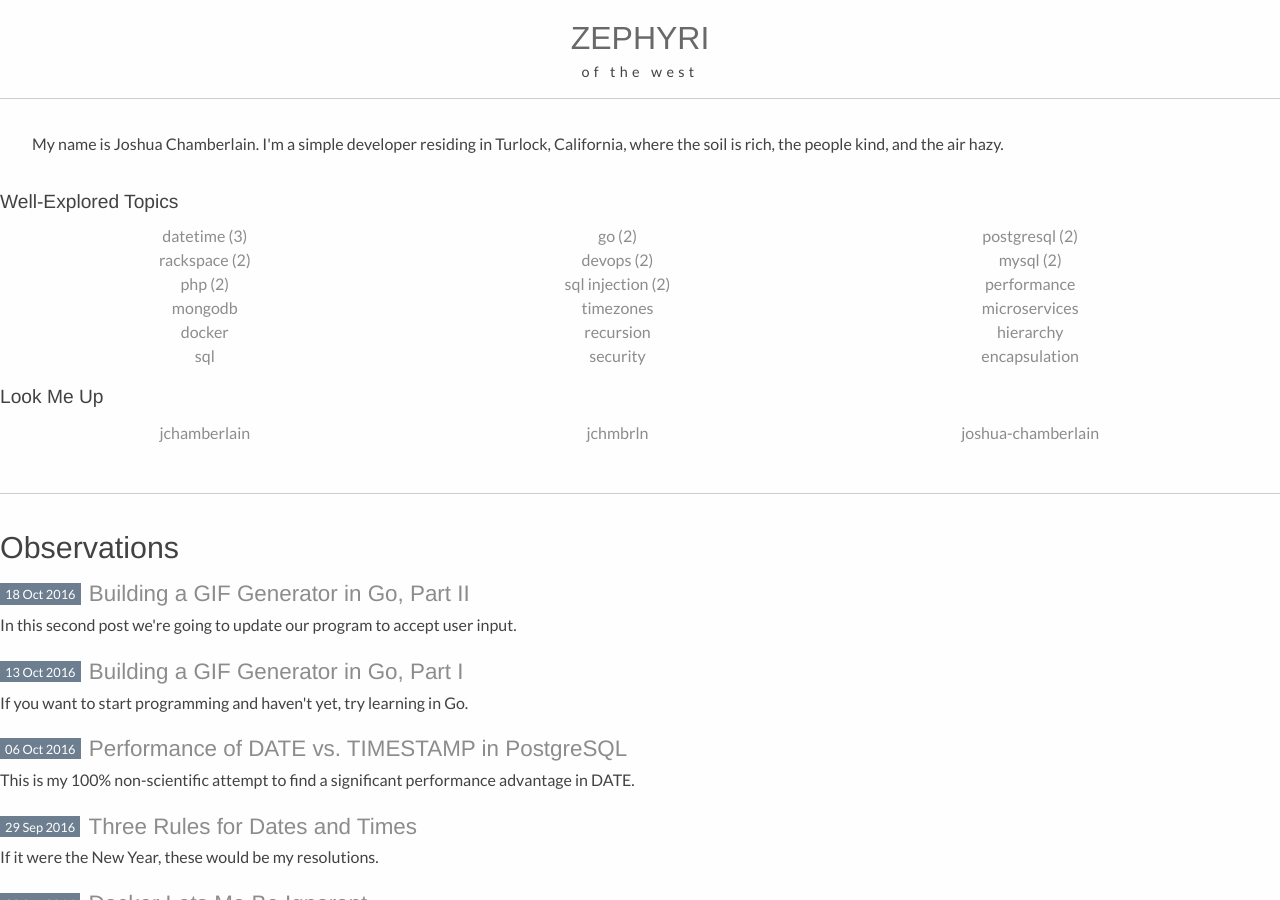
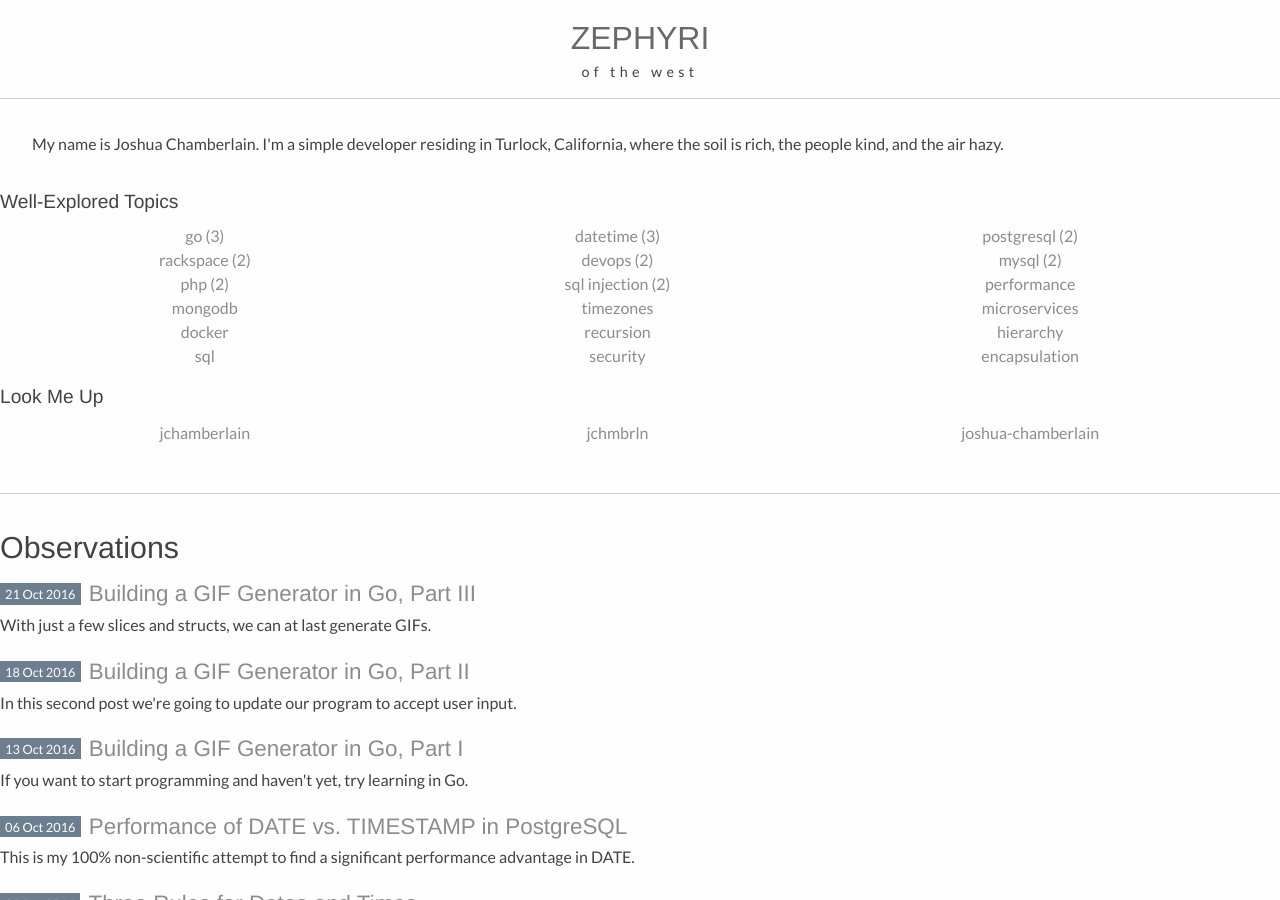
Before and after one commit to jchamberlain/jchamberlain.github.io, a Jekyll site: the page built from index.html, in a window 1280 px wide and 900 px high. Built offline with Jekyll 4.4.1, drawn with Linux system fonts in a browser that asks for light colours; nearby versions of some CDN libraries; a style sheet for code colours, icons or effects is not loaded; some of the changed lines change nothing that is shown.

Commit message:
Building a gif generator in Go part 3

````diff
--- a/_posts/2016-10-18-building-a-gif-generator-in-go-part-2.md
+++ b/_posts/2016-10-18-building-a-gif-generator-in-go-part-2.md
@@ -208,3 +208,7 @@
 ```
 
 Compile it with `go install`, and then try out the different options. For practice, add a few more `fmt.Println()` calls to display the user input, or add a few more arguments to accept. In the next lesson we'll do something with all these settings!
+
+<section class="callout secondary">
+  <p>Ready to keep going? Finish your GIF generator in <a href="/2016/building-a-gif-generator-in-go-part-3/">Part III</a>.</p>
+</section>
--- /dev/null
+++ b/_posts/2016-10-21-building-a-gif-generator-in-go-part-3.md
@@ -0,0 +1,351 @@
+---
+layout: post
+title:  Building a GIF Generator in Go, Part III
+date:   2016-10-21
+tags: [go]
+category: tutorials
+excerpt: With just a few slices and structs, we can at last generate GIFs.
+---
+
+<section class="callout secondary">
+  <p>This is the third installment of an introduction to programming with Go. To get up and running quickly, start with <a href="/2016/building-a-gif-generator-in-go-part-1">Part I</a>.</p>
+</section>
+
+In [Part II](/2016/building-a-gif-generator-in-go-part-2) we learned how to use variables and updated our program to parse command-line flags. This third post is where we finally get to the fun part: generating a GIF! Let's begin by discussing some more advanced (non-scalar) variables types.
+
+## Non-scalar variables
+
+### Arrays
+An array is a variable holding multiple values of the same type. It has a fixed size and each element in the array is given an index starting at zero. For example, the following code declares an array of 5 integers:
+```go
+var things [5]int
+// indexes will be 0,1,2,3,4
+```
+
+Go automatically initializes each element to its "zero value", so `things` is a list of 5 zeroes. Each element is accessible via its index both for getting and setting:
+```go
+fmt.Println(things[0]) // prints "0", the value of the first element
+things[0] = 20 // assigns the value 20 to the first element
+fmt.Println(things[0]) // prints "20"
+```
+
+To set all the values at once, write the type followed by comma-separated values inside curly braces:
+```go
+things = [5]int{2,4,6,8,10}
+```
+
+Go also comes with a built-in function `len()` for getting the length of an array (or slice):
+```go
+fmt.Println(len(things)) // prints 5
+```
+
+<section class="callout secondary">
+  <p><strong>Problem:</strong> What if you need to add a 6th integer to our <code>things</code> array? Sorry, the size you give an array at declaration time is the size it's stuck with forever. Your only option for increasing the size of your array is to create a new, bigger array and then copy the values from the old array into it.</p>
+</section>
+
+### Slices
+Arrays are foundational for programming in any language, but in Go you rarely interact with them directly. You're more likely to use the handy-dandy "slice". A slice in Go is basically a wrapper around an array to make working with lists of data more convenient.
+
+As noted above, arrays never change size. Slices, however, do, and it's a neat little trick. Slices show you only part of the underlying array (hence the name "slice"), so that it *appears* to be a shorter array. Each time you add an element to a slice, Go checks whether there's enough space in the slice's underlying array. If there is, your new value is put in the array's next unused slot; if there isn't, a bigger array is created to replace the first one and your value put into it. Either way, the slice is lengthened so that you "see" more of the array. Voilà.
+
+If you don't quite get that, don't worry. Slices will make more sense as you use them.
+
+Slices are declared with square brackets like an array, but without a size.
+```go
+var someSlice []int
+```
+<section class="callout secondary">
+  <p><strong>Warning:</strong> Unlike arrays, slices aren't ready to use at declaration time. A variable of type slice doesn't automatically contain an actual slice. You have to assign one to it.</p>
+</section>
+
+There are two ways to create the actual slice that goes into a slice variable: using curly braces (as with array) or `make()`.
+```go
+var someSlice []int
+// Implicitly create a slice of length 3 with the given values.
+someSlice = []int{1,2,3}
+// Explicitly create a slice of length 3 with an underlying array of length 5.
+// The last two elements in the underlying array will be hidden until needed.
+someSlice = make([]int, 3, 5)
+```
+
+As with an array, you can access a slice's elements by index. The cool thing about slices is that you can add additional elements using the `append()` function. `append()` takes the slice as the first argument and the value you want added as the second argument.
+```go
+var slice []int = []int{1,2,3}
+fmt.Println(len(slice)) // prints "3"
+slice = append(slice, 25)
+fmt.Println(len(slice)) // prints "4"
+fmt.Println(slice[3]) // prints "25"
+```
+Notice how we wrote `slice = append(slice, 25)`. The `append()` function doesn't modify the slice but instead returns a new one, so always remember to reassign the result.
+
+### Maps
+Arrays and slices are great for some types of lists, but not others. Let's say you want to record your friends' birthdays. You could just write an array of their birthdays, but then you wouldn't know which birthday belonged to which friend. For these scenarios, Go gives us `map`.
+
+Maps are like arrays/slices in that they hold multiple values, but instead of indexing by ordered numeric keys you get to choose whatever keys you want. For our example, you could use your friends' names as keys.
+
+To declare a map, write "map", the key type in square brackets, then the value type. As with slices, you must also create and assign the actual map to the variable before use. Here's our example:
+```go
+// Declare and assign a map with string keys and string values.
+// As with slices, we could use make() instead of {}.
+var birthdays map[string]string = map[string]string{}
+// Add some birthdays to our map.
+birthdays["joe"] = "9/30/1993"
+birthdays["michele"] = "4/1/1998"
+```
+
+### Structs
+The most flexible variable type in Go is `struct`. In fact, structs are most often used when *defining your own types*–that's how flexible they are. You've probably noticed by now that every variable we've defined, even slices and maps, can hold only a single type of variable. Even if it can hold lots of values, and even if you can name them what you want, they still all have to be of the same type. A struct is a special type able to hold whatever values you want with whatever names you want.
+
+We won't dwell long on structs here because we only interact with them a little in our program. But glance over this example of their use:
+```go
+type Person struct {
+    Name string
+    Age int
+    Height float32
+}
+
+var somebody Person = Person{Name: "Bob", Age: 55, Height: 5.9}
+fmt.Println(somebody.Name) // Prints "Bob"
+somebody.Name = "Alyssa"
+fmt.Println(somebody.Name) // Prints "Alyssa"
+```
+
+Notice how we access properties on our struct variable `somebody`: variable name, dot, property name.
+
+## Continuing our program
+
+Now that you know all the main types in Go, we can continue with our GIF generator.
+
+### Getting the files
+If you recall, our GIF generator knows the path from which to fetch images for our GIF, so the next thing to do is get those images.
+
+Import the `io/ioutil` and `os` packages. The first contains <a href="https://golang.org/pkg/io/ioutil/" target="_blank">a bunch of handy helpers</a> for input/output; the second gives us <a href="https://golang.org/pkg/os/" target="_blank">some platform-independent operating system tools</a>.
+```go
+import (
+    "flag"
+    "fmt"
+    "io/ioutil"
+    "os"
+)
+```
+
+`ioutil` comes with a function `ReadDir()` which–you guessed it–reads the contents of a directory. At the bottom of our `main()` function, let's look in `path` for the images we're going to load:
+```go
+func main() {
+    // ...
+
+    // fmt.Println("This will be a GIF generator!")
+    var files []os.FileInfo
+    var err error
+    files, err = ioutil.ReadDir(path)
+    if err != nil {
+        fmt.Println(err)
+        return
+    }
+}
+```
+
+First we declare our variables, most importantly `files`, which is a slice (not array) of <a href="https://golang.org/pkg/os/#FileInfo" target="_blank">`os.FileInfo`</a> structs. Then we assign the results of `ioutil.ReadDir()` to our variables, and encounter two new concepts: multiple returns and error handling.
+
+**Multiple returns:** Notice how we got both `files` and `err` from `ioutil.ReadDir()`? Functions in Go may return multiple values separated by commas, i.e., `return thing1, thing2`. When a function does this, the caller *must* receive multiple values. If you really want to ignore a returned value, put `_` (underscore) instead of a variable name in the correct place. For example, we could have ignored the error by writing `files, _ = ioutil.ReadDir(path)`. That's bad. Don't ignore errors.
+
+**Error handling:** It's common practice to make a function's last return value be a variable of type `error`. If no error occurred, that variable will be `nil`, which basically means it doesn't hold anything. We've done the most simple form of error handling: if it's not `nil`, print the error and then exit the function.
+
+
+### Refactoring and short variable declaration
+Look back at the last example. Notice how it's getting a little crowded? As your program gets bigger, you should regularly take time to clean it up before the mess gets out of hand. Such cleanup is commonly called "refactoring". Let's do our first refactoring by making our variable declarations shorter.
+
+Up till now we've been explicitly declaring our variables with their types and separately initializing them with values, even if that means writing out the type twice. For example:
+```go
+var someSlice []int = []int{1,2,3}
+```
+
+That's tedious. Go gives us a special operator `:=` that implicitly declares the variable using the type of the value you provide. The previous example becomes:
+```go
+someSlice := []int{1,2,3}
+```
+
+It's still clear that we're making a slice of ints, but we only had to write it once. That's a win.
+
+<section class="callout secondary">
+  <p>The short declaration operator <code>:=</code> is still declaring the variable, and thus just like <code>var</code> can only be used once for a given variable name. Using <code>:=</code> on a variable that already exists will throw an error.</p>
+</section>
+
+If we use `:=`, we won't have to explicitly declare `files` and `err`. Instead, they'll be declared to use whatever types `ioutil.ReadDir()` returns, like so:
+```go
+func main() {
+    // ...
+
+    // fmt.Println("This will be a GIF generator!")
+    files, err := ioutil.ReadDir(path)
+    if err != nil {
+        fmt.Println(err)
+        return
+    }
+}
+```
+
+Our first refactor has removed two lines of unnecessary code and made our program that much cleaner.
+
+### The for loop
+`ioutil.ReadDir()` has given us a slice of files. We need to write a block of code that runs repeatedly, once for every file. We call this a "loop". Go has only one type of loop, `for`, but it can be used in several ways. I will teach you only `for` combined with `range`, which can be thought of as, "for each in this range of things, do this".
+
+To loop over our files, printing the name of each, we write:
+```go
+for _, info := range files {
+    fmt.Println(info.Name())
+}
+```
+
+Used on an array or slice, `range` returns the index and value of each element. Since we don't need the index, we put an underscore instead of a variable name. We've called the value `info` because it's an `os.FileInfo` object/struct.
+
+The code inside the curly braces is run one for every element in `files`, each time getting a new value in `info`.
+
+### Creating the GIF
+By now you're dying to finish, so let's grab some image processing tools, put all the pieces together, and build a GIF.
+
+Import packages `image`, `image/color/palette`, `image/draw`, `image/gif`, and `image/jpeg` (but see explanation):
+```go
+import (
+    "flag"
+    "fmt"
+    "image"
+    "image/color/palette"
+    "image/draw"
+    "image/gif"
+    "io/ioutil"
+    "os"
+
+    _ "image/jpeg"
+)
+```
+
+That last one should stand out. We don't need `image/jpeg` directly, but importing it means `image.Decode()` will be able to decode JPEGs. Putting the underscore in front of a package lets us import it for side effects only, even though our code doesn't use it.
+
+Next we need to create a new `gif.GIF` struct. This will hold all the info needed to encode our final GIF. Put this just above your `for` loop:
+```go
+anim := gif.GIF{}
+```
+
+We're using the short declaration `:=` again for brevity, and instantiating the struct without putting anything into it–hence the empty curly braces.
+
+Inside your `for` loop, we need to open each file:
+```go
+for _, info := range files {
+    f, err := os.Open(path + "/" + info.Name())
+    if err != nil {
+        fmt.Printf("Could not open file %s. Error: %s\n", info.Name(), err)
+        return
+    }
+    defer f.Close()
+}
+```
+Going step by step, we:
+1. Try opening the file using <a href="https://golang.org/pkg/os/#Open" target="_blank">`os.Open()`</a> `os.Open()` returns a pointer to an <a href="https://golang.org/pkg/os/#File" target="_blank">`os.File`</a> object and an error, if any.
+2. Check for an error before using the opened file. In case of an error, we print a custom message using <a href="https://golang.org/pkg/fmt/#Printf" target="_blank">`fmt.Printf()`</a>, which takes a format string with placeholders in it, followed by the values with which to replace the placeholders. `%s` means "treat the value to go here as a string". The first `%s` will be replaced with the result of `info.Name()`; the second `%s` will be replaced by the value of `err`.
+3. Make sure the file gets closed when we're done with it. Keeping a file open ties up resources, so we need to close it. But the code below this point may take several different paths, which may mean having to close it in multiple places. Go gives us the `defer` statement for this situation. `defer` takes a function call to be run as the very last thing before a function exits, allowing us to close the file at the end of `main()` no matter what else happens.
+
+<section class="callout secondary">
+  <p><strong>Note:</strong> We've put a new line character <code>\n</code> at the end of our message in <code>fmt.Printf()</code>. As the name implies, <code>fmt.Println()</code> prints your string followed by a newline, so that it won't get jumbled together with whatever comes next. <code>fmt.Printf()</code> doesn't, so we add one ourselves</p>
+</section>
+
+Next we need to convert the images we've opened to use a palette, and then add them to our `gif.GIF` object. After `defer` and inside your `for` loop, skip a line line and add the following:
+```go
+palleted := image.NewPaletted(img.Bounds(), palette.Plan9)
+draw.FloydSteinberg.Draw(palleted, img.Bounds(), img, image.ZP)
+
+anim.Image = append(anim.Image, palleted)
+anim.Delay = append(anim.Delay, delay*100)
+```
+In the first line we create a new, empty image the same size as `img` and call it `paletted`. Next we draw the contents of `img` on top of `paletted`, effectively copying the picture from one to the other.
+
+The third line adds `paletted` to the `anim.Image` slice, which is the list of frames to put in the GIF. Last, we add the delay for this frame to the `admin.Delay` slice. (`anim.Delay` is in hundreds of a second, so we multiple `delay` by 100.)
+
+And FINALLY, we'll output a GIF with these three lines (place them at the end of `main()`, outside the loop):
+```go
+f, _ := os.Create(output)
+defer f.Close()
+gif.EncodeAll(f, &anim)
+```
+Remembering that `output` contains the output filename as given by the user, this should all make sense. `gif.EncodeAll()` takes the contents of `anim`, encodes it as a GIF, and puts the result in `f` which points to our file.
+
+## And we're done!
+Here's what your finished program should look like:
+```go
+package main
+
+import (
+    "flag"
+    "fmt"
+    "image"
+    "image/color/palette"
+    "image/draw"
+    "image/gif"
+    "io/ioutil"
+    "os"
+
+    _ "image/jpeg"
+)
+
+var path, output string
+var delay int
+
+func main() {
+    flag.StringVar(&path, "p", "", "path to the folder containing images")
+    flag.StringVar(&output, "o", "output.gif", "the name of the generated GIF")
+    flag.IntVar(&delay, "d", 5, "delay between frames in seconds")
+    flag.Parse()
+
+    if path == "" {
+        fmt.Println("A path is required")
+        flag.PrintDefaults()
+        return
+    }
+
+    if delay < 1 || delay > 10 {
+        fmt.Println("delay must be between 1 and 10 inclusively")
+        return
+    }
+
+    // fmt.Println("This will be a GIF generator!")
+    files, err := ioutil.ReadDir(path)
+    if err != nil {
+        fmt.Println(err)
+        return
+    }
+
+    anim := gif.GIF{}
+    for _, info := range files {
+        f, err := os.Open(path + "/" + info.Name())
+        if err != nil {
+            fmt.Printf("Could not open file %s. Error: %s\n", info.Name(), err)
+            return
+        }
+        defer f.Close()
+        img, _, _ := image.Decode(f)
+
+        // Image has to be palleted before going into the GIF
+        paletted := image.NewPaletted(img.Bounds(), palette.Plan9)
+        draw.FloydSteinberg.Draw(paletted, img.Bounds(), img, image.ZP)
+
+        anim.Image = append(anim.Image, paletted)
+        anim.Delay = append(anim.Delay, delay*100)
+    }
+
+    f, _ := os.Create(output)
+    defer f.Close()
+    gif.EncodeAll(f, &anim)
+}
+```
+
+Run `go install`, put some images in a folder, and make a GIF.
+
+### Next steps & Further Reading
+<a href="https://gobyexample.com/" target="_blank">Go by Example</a> covers a lot more ground than this tutorial in easy-to-follow examples with simple explanations, while the official <a href="https://tour.golang.org/welcome/1" target="_blank">Tour of Go</a> takes you piece-by-piece through all of Go. <a href="https://golang.org/doc/effective_go.html" target="_blank">Effective Go</a> is geared more toward experienced developers, but is still a must-read. Get what you can from it now, and keep going back as you mature in your programming.
+
+In the meantime, exercise your skills by improving what you just wrote:
+* The call to <a href="https://golang.org/pkg/image/#Decode" target="_blank">`image.Decode()`</a> doesn't check the returns, so anything using `img` might break. The same goes for our use of `os.Create()` when saving our output. Can you make the code more robust by handling any possible errors?
+* We can read JPEG's but not PNGs. Can you import `image/png` to fix that?
+* Our loop over `files` tries to open all files, even non-images. Can you check the file's extension in an `if` clause before continuing? (Hint: the <a href="https://golang.org/pkg/strings/" target="_blank">strings</a> package has a `HasSuffix()` function that might help.)
+
+As always, feel free to ask for help in the comments. Happy coding!
````
